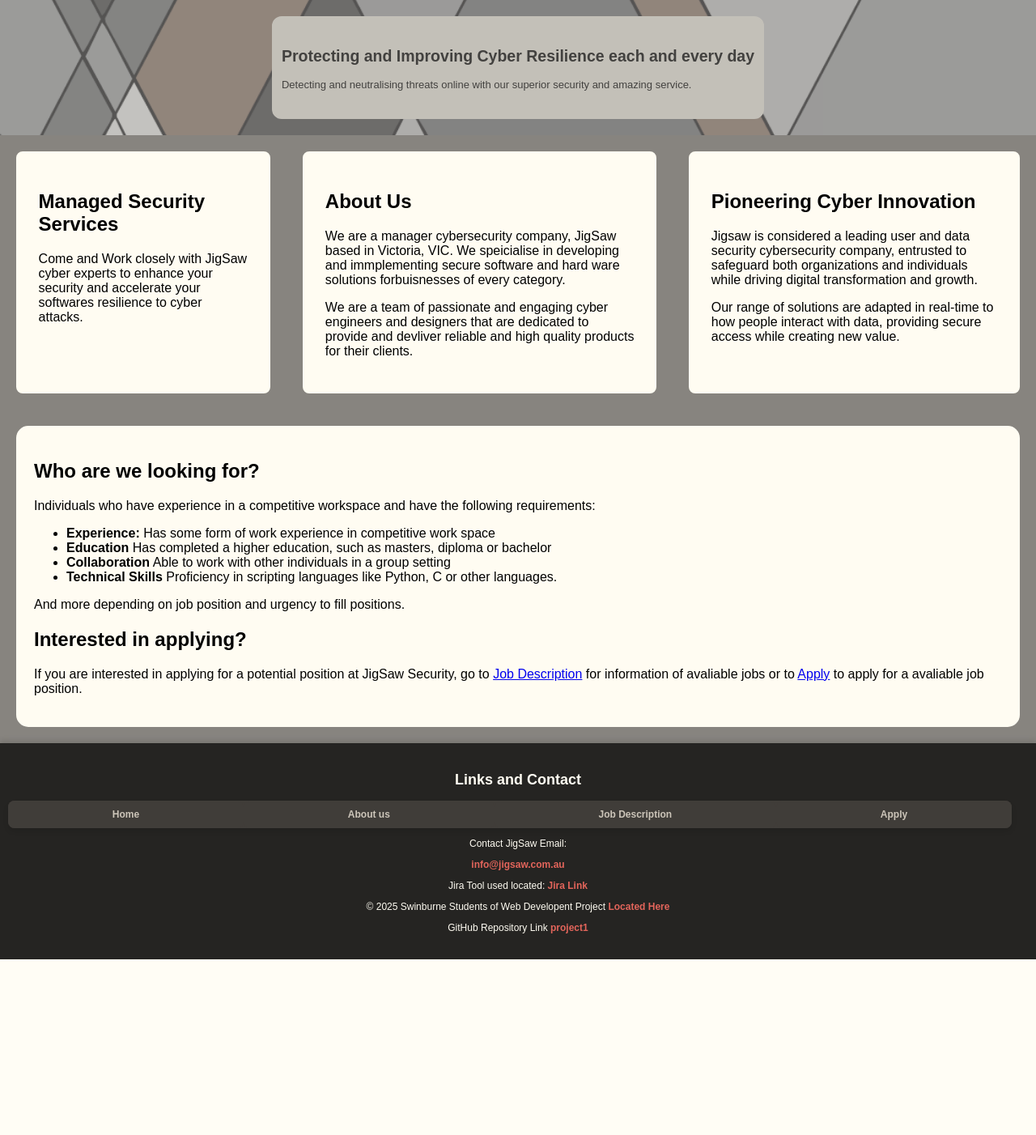
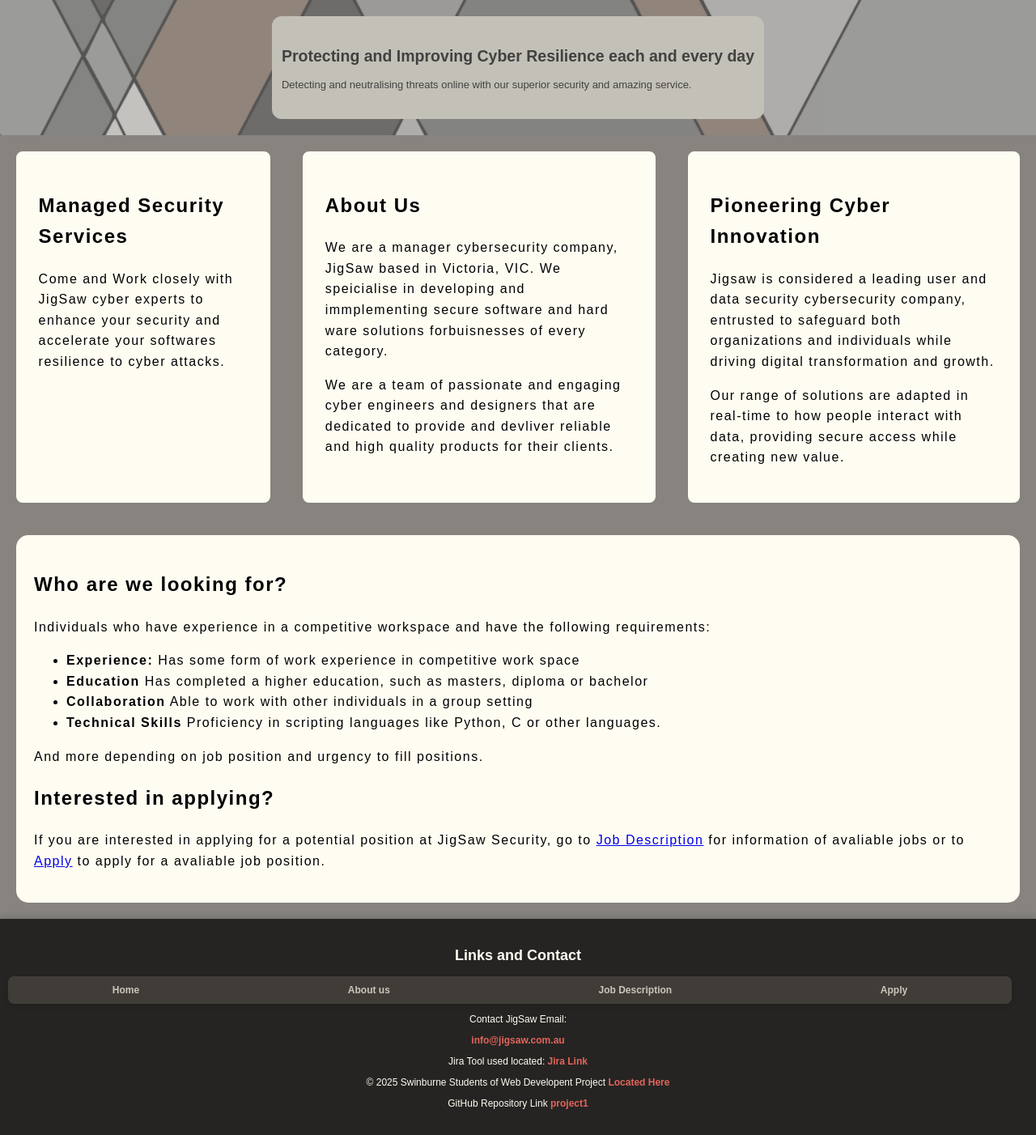
Before and after one commit to 105837232/project2, a PHP site: page / in a window 1280 px wide. Shown: the part 149-1551 px from the top of the page at 81% size. Before the commit the page ends 1334 px from the top, so only its background shows below. Run offline with PHP 8.4, Linux system fonts and the light colour scheme.

Commit message:
adding spacing in index

```diff
--- a/styles/styles.css
+++ b/styles/styles.css
@@ -139,6 +139,12 @@ body{
 #table {
     display: flex;
     justify-content: center;
+}
+
+/* should add letter and line spacing in text */
+#table, .avaliable {
+    line-height: 1.6;
+    letter-spacing: 1.5px;
 }
 
 #table div {
```
